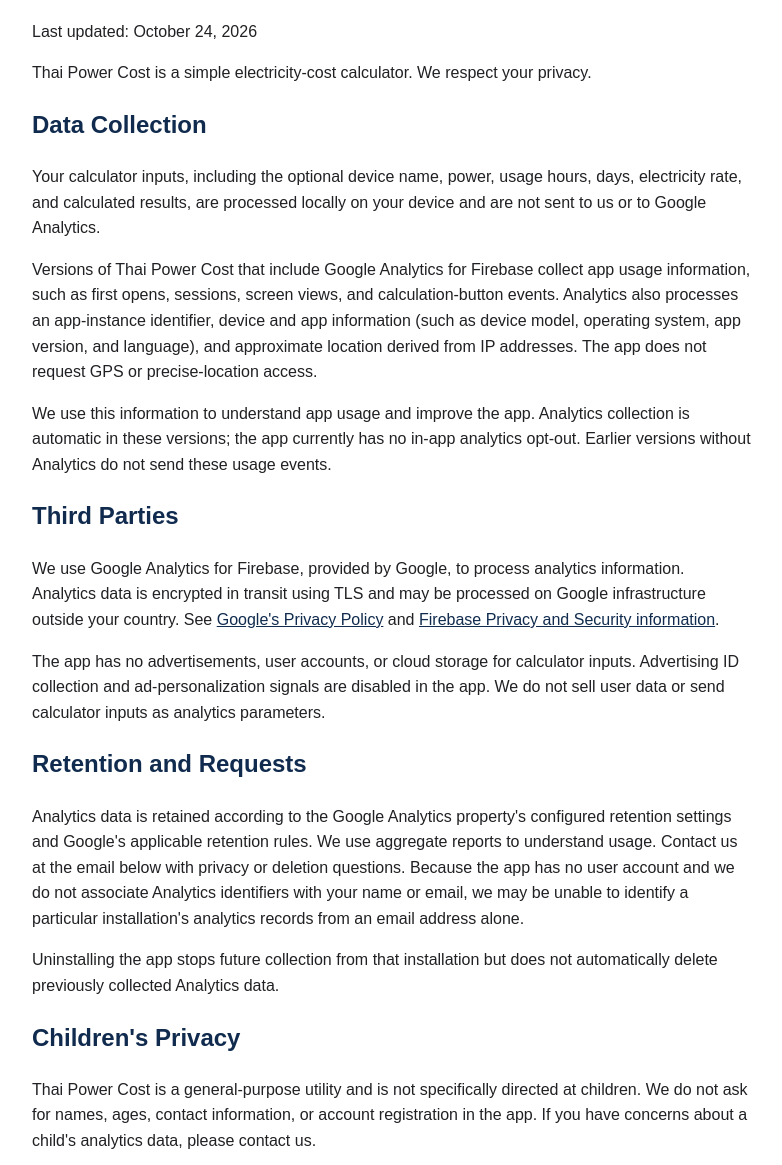
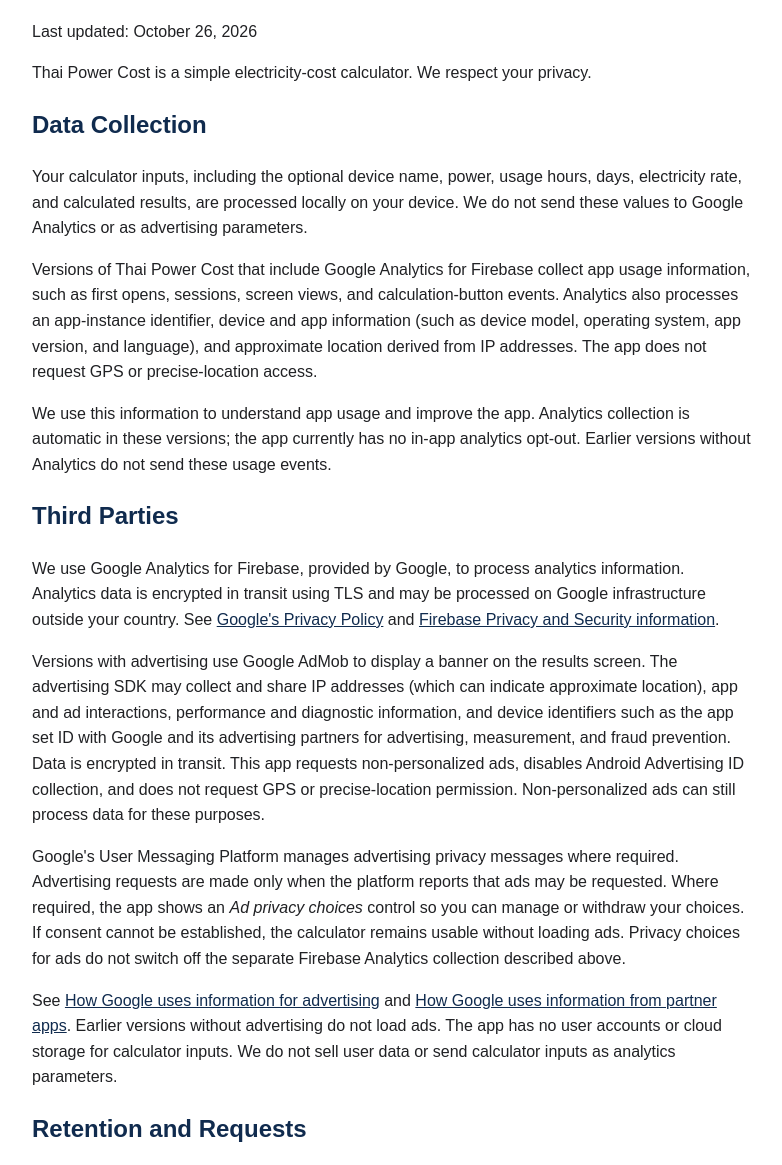
Before and after one commit to denizvahdettinn/thai-power-cost-privacy, a plain HTML site: page index.html in a window 1280 px wide. Shown: the part 102-1267 px from the top of the page, without its empty margins (248-1030 px from the left). Drawn offline with Linux system fonts and the light colour scheme.

Commit message:
Disclose AdMob banners and advertising privacy choices

```diff
--- a/index.html
+++ b/index.html
@@ -12,25 +12,27 @@
 </head>
 <body>
   <h1>Privacy Policy for Thai Power Cost</h1>
-  <p>Last updated: October 24, 2026</p>
+  <p>Last updated: October 26, 2026</p>
 
   <p>Thai Power Cost is a simple electricity-cost calculator. We respect your privacy.</p>
 
   <h2>Data Collection</h2>
-  <p>Your calculator inputs, including the optional device name, power, usage hours, days, electricity rate, and calculated results, are processed locally on your device and are not sent to us or to Google Analytics.</p>
+  <p>Your calculator inputs, including the optional device name, power, usage hours, days, electricity rate, and calculated results, are processed locally on your device. We do not send these values to Google Analytics or as advertising parameters.</p>
   <p>Versions of Thai Power Cost that include Google Analytics for Firebase collect app usage information, such as first opens, sessions, screen views, and calculation-button events. Analytics also processes an app-instance identifier, device and app information (such as device model, operating system, app version, and language), and approximate location derived from IP addresses. The app does not request GPS or precise-location access.</p>
   <p>We use this information to understand app usage and improve the app. Analytics collection is automatic in these versions; the app currently has no in-app analytics opt-out. Earlier versions without Analytics do not send these usage events.</p>
 
   <h2>Third Parties</h2>
   <p>We use Google Analytics for Firebase, provided by Google, to process analytics information. Analytics data is encrypted in transit using TLS and may be processed on Google infrastructure outside your country. See <a href="https://policies.google.com/privacy">Google's Privacy Policy</a> and <a href="https://firebase.google.com/support/privacy">Firebase Privacy and Security information</a>.</p>
-  <p>The app has no advertisements, user accounts, or cloud storage for calculator inputs. Advertising ID collection and ad-personalization signals are disabled in the app. We do not sell user data or send calculator inputs as analytics parameters.</p>
+  <p>Versions with advertising use Google AdMob to display a banner on the results screen. The advertising SDK may collect and share IP addresses (which can indicate approximate location), app and ad interactions, performance and diagnostic information, and device identifiers such as the app set ID with Google and its advertising partners for advertising, measurement, and fraud prevention. Data is encrypted in transit. This app requests non-personalized ads, disables Android Advertising ID collection, and does not request GPS or precise-location permission. Non-personalized ads can still process data for these purposes.</p>
+  <p>Google's User Messaging Platform manages advertising privacy messages where required. Advertising requests are made only when the platform reports that ads may be requested. Where required, the app shows an <em>Ad privacy choices</em> control so you can manage or withdraw your choices. If consent cannot be established, the calculator remains usable without loading ads. Privacy choices for ads do not switch off the separate Firebase Analytics collection described above.</p>
+  <p>See <a href="https://policies.google.com/technologies/ads">How Google uses information for advertising</a> and <a href="https://policies.google.com/technologies/partner-sites">How Google uses information from partner apps</a>. Earlier versions without advertising do not load ads. The app has no user accounts or cloud storage for calculator inputs. We do not sell user data or send calculator inputs as analytics parameters.</p>
 
   <h2>Retention and Requests</h2>
   <p>Analytics data is retained according to the Google Analytics property's configured retention settings and Google's applicable retention rules. We use aggregate reports to understand usage. Contact us at the email below with privacy or deletion questions. Because the app has no user account and we do not associate Analytics identifiers with your name or email, we may be unable to identify a particular installation's analytics records from an email address alone.</p>
-  <p>Uninstalling the app stops future collection from that installation but does not automatically delete previously collected Analytics data.</p>
+  <p>Advertising and consent data are retained by Google and its partners according to their policies and applicable requirements. Uninstalling the app stops future collection from that installation but does not automatically delete previously collected Analytics or advertising data.</p>
 
   <h2>Children's Privacy</h2>
-  <p>Thai Power Cost is a general-purpose utility and is not specifically directed at children. We do not ask for names, ages, contact information, or account registration in the app. If you have concerns about a child's analytics data, please contact us.</p>
+  <p>Thai Power Cost is a general-purpose utility and is not specifically directed at children. The optional appliance name is not a request for your personal name. We do not request your age, contact information, or account registration. Ads are requested with Google's G content-rating limit. If you have concerns about a child's data, please contact us.</p>
 
   <h2>Changes to This Policy</h2>
   <p>If this policy changes, the updated version will be published at the same public URL.</p>
```
